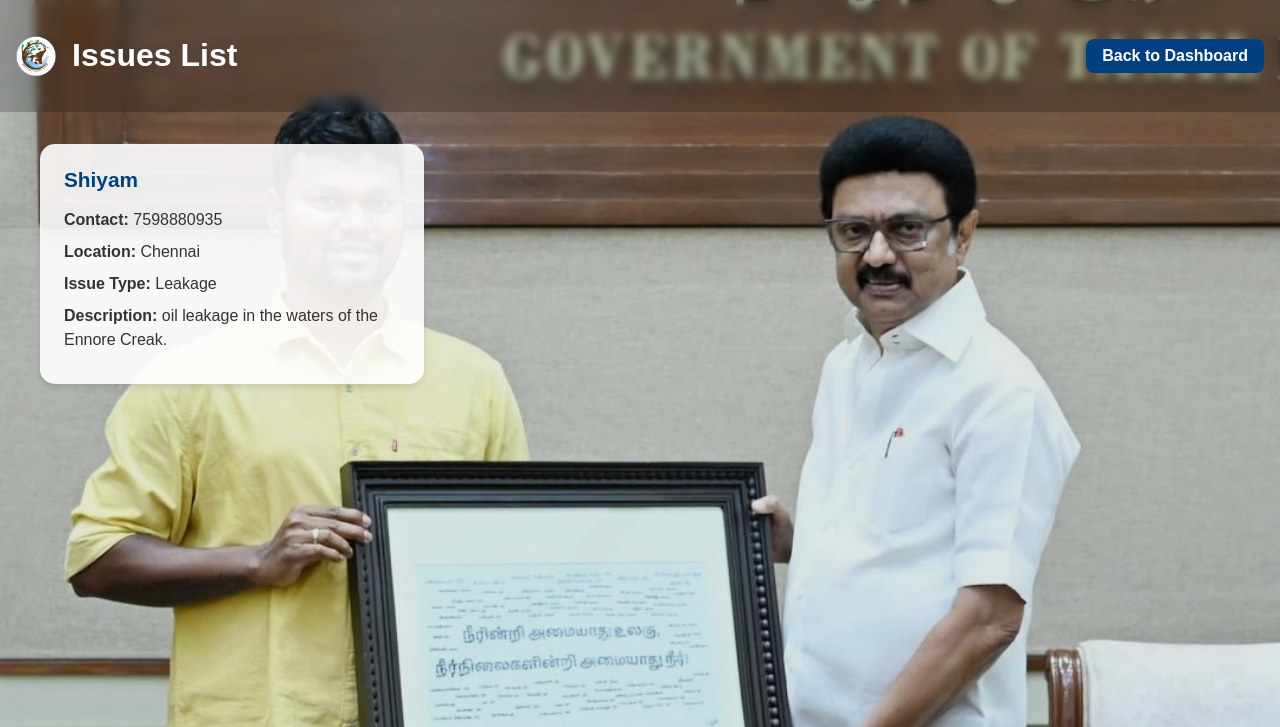
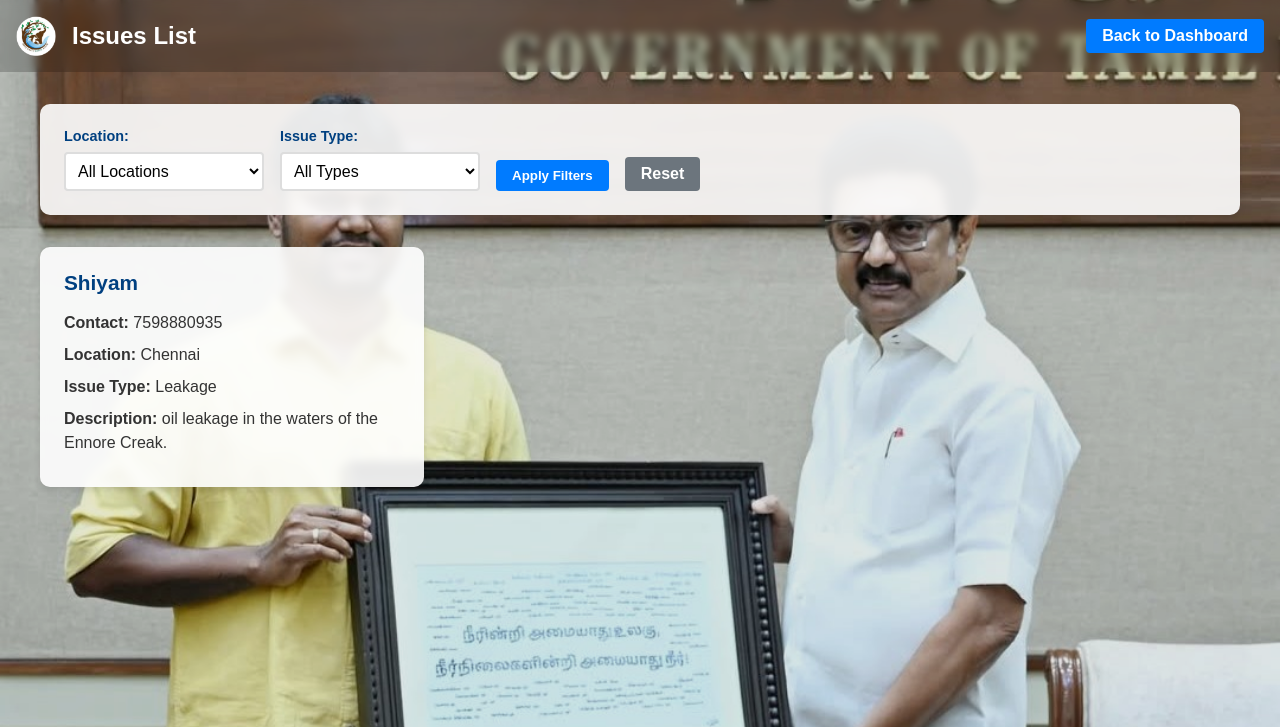
Before and after one commit to BARANICHANDRAN/Mega_Foundation, a Django app: page /issues/ in a window 1280 px wide. Shown: the top 727 px of the page. Run offline with Django 5.2, Linux system fonts and the light colour scheme; a user stored in the database is signed in; data comes from the database, SQL or seed files in the repository.

Commit message:
Update issue_list.html

```diff
--- a/service/templates/issue_list.html
+++ b/service/templates/issue_list.html
@@ -43,19 +43,24 @@
             height: 40px;
             width: auto;
         }
+        .header-title {
+            color: white;
+            margin: 0;
+            font-size: 1.5rem;
+        }
         .back-btn {
-            background: #004080;
+            background: #007BFF;
             color: white;
             border: none;
             padding: 0.5rem 1rem;
-            border-radius: 8px;
+            border-radius: 4px;
             cursor: pointer;
             text-decoration: none;
             font-weight: 600;
             transition: background 0.3s;
         }
         .back-btn:hover {
-            background: #002b57;
+            background: #0056b3;
         }
         .container {
             padding: 2rem;
@@ -70,8 +75,9 @@
         .issue-card {
             background: rgba(255, 255, 255, 0.9);
             padding: 1.5rem;
-            border-radius: 15px;
+            border-radius: 10px;
             box-shadow: 0 4px 6px rgba(0, 0, 0, 0.1);
+            backdrop-filter: blur(5px);
             transition: transform 0.3s, box-shadow 0.3s;
         }
         .issue-card:hover {
@@ -92,7 +98,7 @@
             max-width: 100%;
             height: auto;
             margin-top: 1rem;
-            border-radius: 8px;
+            border-radius: 5px;
             box-shadow: 0 2px 4px rgba(0, 0, 0, 0.1);
         }
         .empty-message {
@@ -101,7 +107,73 @@
             font-size: 1.2rem;
             padding: 2rem;
             background: rgba(255, 255, 255, 0.1);
-            border-radius: 8px;
+            border-radius: 10px;
+            backdrop-filter: blur(5px);
+        }
+        .filters {
+            background: rgba(255, 255, 255, 0.9);
+            padding: 1.5rem;
+            border-radius: 10px;
+            box-shadow: 0 4px 6px rgba(0, 0, 0, 0.1);
+            margin-bottom: 2rem;
+            backdrop-filter: blur(5px);
+        }
+        .filters form {
+            display: flex;
+            gap: 1rem;
+            flex-wrap: wrap;
+            align-items: center;
+        }
+        .filter-group {
+            display: flex;
+            flex-direction: column;
+            gap: 0.5rem;
+        }
+        .filter-group label {
+            font-weight: 600;
+            color: #004080;
+            font-size: 0.9rem;
+        }
+        .filter-group select {
+            padding: 0.5rem;
+            border: 2px solid #ddd;
+            border-radius: 4px;
+            background: white;
+            min-width: 200px;
+            font-size: 1rem;
+        }
+        .filter-group select:focus {
+            outline: none;
+            border-color: #007BFF;
+        }
+        .filter-btn {
+            background: #007BFF;
+            color: white;
+            border: none;
+            padding: 0.5rem 1rem;
+            border-radius: 4px;
+            cursor: pointer;
+            font-weight: 600;
+            transition: background 0.3s;
+            align-self: flex-end;
+        }
+        .filter-btn:hover {
+            background: #0056b3;
+        }
+        .reset-btn {
+            background: #6c757d;
+            color: white;
+            border: none;
+            padding: 0.5rem 1rem;
+            border-radius: 4px;
+            cursor: pointer;
+            font-weight: 600;
+            transition: background 0.3s;
+            align-self: flex-end;
+            text-decoration: none;
+        }
+        .reset-btn:hover {
+            background: #5a6268;
         }
     </style>
 </head>
@@ -109,12 +181,37 @@
     <header>
         <div class="header-content">
             <img src="/static/images/logo.png" alt="Mega Foundation Logo" class="logo">
-            <h1>Issues List</h1>
+            <h1 class="header-title">Issues List</h1>
         </div>
         <a href="{% url 'admin_page' %}" class="back-btn">Back to Dashboard</a>
     </header>
 
     <div class="container">
+        <div class="filters">
+            <form method="get">
+                <div class="filter-group">
+                    <label for="location">Location:</label>
+                    <select name="location" id="location">
+                        <option value="">All Locations</option>
+                        {% for loc in locations %}
+                        <option value="{{ loc }}" {% if selected_location == loc %}selected{% endif %}>{{ loc }}</option>
+                        {% endfor %}
+                    </select>
+                </div>
+                <div class="filter-group">
+                    <label for="issue_type">Issue Type:</label>
+                    <select name="issue_type" id="issue_type">
+                        <option value="">All Types</option>
+                        {% for type in issue_types %}
+                        <option value="{{ type }}" {% if selected_type == type %}selected{% endif %}>{{ type }}</option>
+                        {% endfor %}
+                    </select>
+                </div>
+                <button type="submit" class="filter-btn">Apply Filters</button>
+                <a href="{% url 'issue_list' %}" class="reset-btn">Reset</a>
+            </form>
+        </div>
+
         <div class="issues-grid">
             {% for issue in issues %}
             <div class="issue-card">
@@ -129,7 +226,7 @@
             </div>
             {% empty %}
             <div class="empty-message">
-                No issues found.
+                <p>No issues found.</p>
             </div>
             {% endfor %}
         </div>
```
